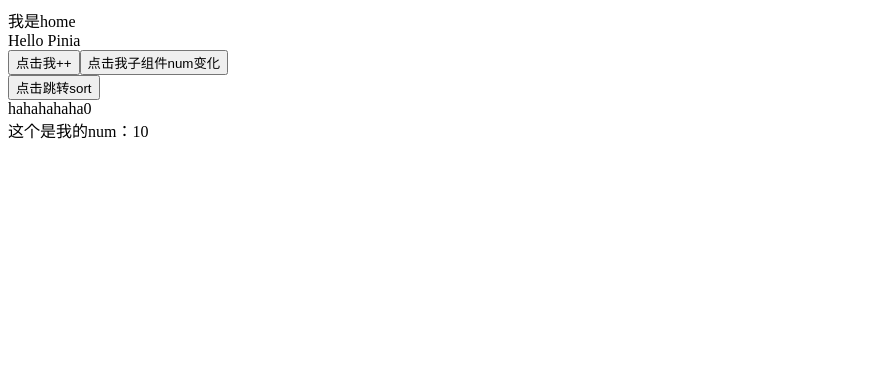
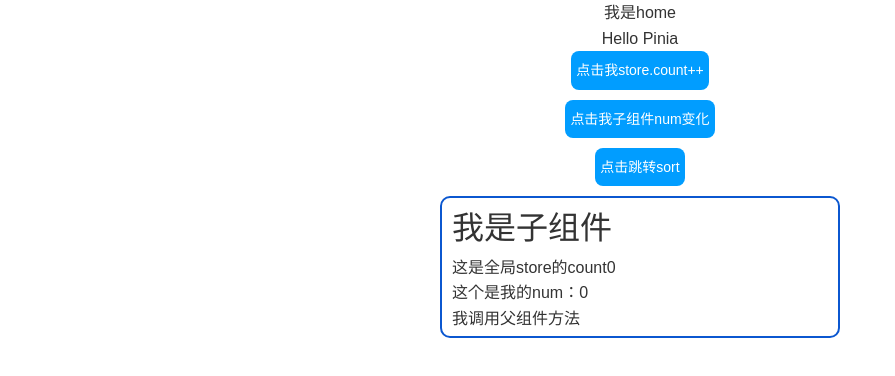
Before and after one commit to bwu-suai/vue-demo, a Vue app: page /mas/ in a window 1280 px wide. Shown: the top 376 px of the page, without its empty margins (0-895 px from the left). Built offline with nearby package versions, Linux system fonts and the light colour scheme.

Commit message:
去除css全局样式，添加子组件更改父组件

```diff
--- a/src/components/HelloWorld.vue
+++ b/src/components/HelloWorld.vue
@@ -1,13 +1,20 @@
 <template>
-  <div>hahahahaha{{ store.count }}</div>
-  <div>这个是我的num：{{ num }}</div>
+  <div class="box1">
+    <h1>我是子组件</h1>
+    <div>这是全局store的count{{ store.count }}</div>
+    <div>这个是我的num：{{ num }}</div>
+
+    <button @click="invokeParent">我调用父组件方法</button>
+  </div>
 </template>
 
 <script setup lang="ts">
 import { userNumStore } from "@/store/index";
-import { ref, reactive, watch } from "vue";
+import { ref, reactive, watch, onMounted, inject } from "vue";
 const store = userNumStore();
 const num = ref(0);
+
+const { parentFun } = inject<{ parentFun: () => void }>("homeParent");
 
 let hahah = () => {
   console.log("你好啊啊啊啊啊");
@@ -24,9 +31,15 @@ const objData = reactive<objType>({
   },
 });
 
+onMounted(() => {});
+
 watch(objData, (d) => {
   console.log(d.name);
 });
+
+const invokeParent = () => {
+  parentFun();
+};
 
 defineExpose({
   hahah,
@@ -35,8 +48,12 @@ defineExpose({
 });
 </script>
 
-<style scoped>
-.read-the-docs {
-  color: #888;
+<style scoped lang="scss">
+.box1 {
+  width: 400px;
+  height: max-content;
+  border: 2px solid #0b57d0;
+  border-radius: 10px;
+  padding: 5px 10px;
 }
 </style>
--- a/src/pages/NotFound/index.vue
+++ b/src/pages/NotFound/index.vue
@@ -1,5 +1,14 @@
 <template>
   <h1>404 页面不存在</h1>
+
+  <button @click="goHomepage">去home页面</button>
 </template>
-<script lang="ts" setup></script>
+<script lang="ts" setup>
+import { useRouter } from "vue-router";
+const route = useRouter();
+
+const goHomepage = () => {
+  route.replace("/");
+};
+</script>
 <style scoped lang="scss"></style>
--- a/src/pages/home/index.vue
+++ b/src/pages/home/index.vue
@@ -1,25 +1,29 @@
 <template>
-  <div>我是home</div>
-  <div>{{ store.message }}</div>
+  <div class="homeBigbox">
+    <div>我是home</div>
+    <div>{{ store.message }}</div>
 
-  <button @click="clickButton">点击我++</button>
-  <button @click="setHelloNum">点击我子组件num变化</button>
+    <button class="marginB" @click="clickButton">点击我store.count++</button>
+    <button class="marginB" @click="setHelloNum">点击我子组件num变化</button>
 
-  <div>
-    <button @click="goSortFun()">点击跳转sort</button>
+    <div>
+      <button class="marginB" @click="goSortFun()">点击跳转sort</button>
+    </div>
+    <HelloWorld ref="helloworld" />
   </div>
-  <HelloWorld ref="helloworld" />
 </template>
 
 <script setup lang="ts">
 import { userNumStore } from "@/store/index";
-import { onMounted, ref } from "vue";
+import { onMounted, getCurrentInstance, useTemplateRef, provide } from "vue";
 import HelloWorld from "@/components/HelloWorld.vue";
 import { useRouter } from "vue-router";
 const store = userNumStore();
 const route = useRouter();
+const currentThis = getCurrentInstance();
 
-const helloworld = ref<InstanceType<typeof HelloWorld>>(null);
+// 获取子组件ref
+const helloworld = useTemplateRef("helloworld");
 
 const clickButton = () => {
   store.count++;
@@ -31,19 +35,44 @@ const setHelloNum = () => {
 };
 
 onMounted(() => {
-  console.log(helloworld.value);
-  helloworld.value.hahah();
+  console.log("hahahahahah", currentThis);
 });
 
 const goSortFun = () => {
   route.push("/sort?hahah=就是这样的哈哈哈哈1111");
 };
+
+const parentFun = () => {
+  console.log("我是父组件方法！！！");
+};
+
+provide("homeParent", {
+  parentFun,
+});
 </script>
 
 <style scoped lang="scss">
-.box1 {
-  span {
-    color: red;
+.homeBigbox {
+  width: 100%;
+  display: flex;
+  flex-direction: column;
+  align-items: center;
+
+  button {
+    padding: 8px 5px;
+    box-sizing: border-box;
+    background-color: #019dff;
+    border-radius: 8px;
+    display: flex;
+    align-items: center;
+    justify-content: center;
+    font-size: 14px;
+    color: #fff;
+    cursor: pointer;
+  }
+
+  .marginB {
+    margin-bottom: 10px;
   }
 }
 </style>
--- a/src/pages/sort/index.vue
+++ b/src/pages/sort/index.vue
@@ -1,24 +1,37 @@
 <template>
   <div>我是sort</div>
   <div>{{ store.msg }}</div>
+  <div class="backClass" @click="goback()">返回</div>
 </template>
 
 <script setup lang="ts">
 import { userNumStore } from "@/store/index";
 import { onMounted } from "vue";
-import { useRoute } from "vue-router";
+import { useRoute, useRouter } from "vue-router";
 const store = userNumStore();
 const route = useRoute();
+const router = useRouter();
 
 onMounted(() => {
   console.log(route.query.hahah);
 });
+
+const goback = () => {
+  router.back();
+};
 </script>
 
 <style scoped lang="scss">
-.box1 {
-  span {
-    color: red;
-  }
+.backClass {
+  width: 80px;
+  height: 25px;
+  background-color: #019dff;
+  border-radius: 8px;
+  display: flex;
+  align-items: center;
+  justify-content: center;
+  font-size: 14px;
+  color: #fff;
+  cursor: pointer;
 }
 </style>
--- a/src/router/index.ts
+++ b/src/router/index.ts
@@ -1,4 +1,4 @@
-import { createRouter, RouteRecordRaw, createWebHashHistory } from "vue-router";
+import { createRouter, RouteRecordRaw, createWebHistory } from "vue-router";
 
 const routes: RouteRecordRaw[] = [
   {
@@ -22,7 +22,7 @@ const routes: RouteRecordRaw[] = [
 // 创建路由实例
 const router = createRouter({
   // 历史模式：createWebHistory (HTML5 模式，无 #)；createWebHashHistory (哈希模式，带 #)
-  history: createWebHashHistory(import.meta.env.BASE_URL), // BASE_URL 从 .env 文件获取（默认为 '/'）
+  history: createWebHistory('/mas'), // BASE_URL 从 .env 文件获取（默认为 '/'）
   routes, // 路由规则
 });
 
--- a/src/style.css
+++ b/src/style.css
@@ -0,0 +1,94 @@
+/* CSS Reset */
+
+/* Box-sizing reset to avoid box model issues */
+*, *::before, *::after {
+  box-sizing: border-box;
+  margin: 0;
+  padding: 0;
+}
+
+/* Remove default list styles */
+ul, ol {
+  list-style: none;
+}
+
+/* Remove default link styles */
+a {
+  text-decoration: none;
+  color: inherit;
+}
+
+/* Remove default table spacing */
+table {
+  border-collapse: collapse;
+  border-spacing: 0;
+}
+
+/* Remove default form styles */
+input, select, textarea, button {
+  background: none;
+  border: none;
+  font: inherit;
+  color: inherit;
+  outline: none;
+}
+
+/* Set default font family */
+body {
+  font-family: Arial, sans-serif;
+  line-height: 1.6;
+  background-color: #fff;
+  color: #333;
+}
+
+/* Reset headings */
+h1, h2, h3, h4, h5, h6 {
+  font-weight: normal;
+  margin: 0;
+}
+
+/* Reset blockquotes */
+blockquote {
+  quotes: none;
+}
+
+blockquote::before, blockquote::after {
+  content: '';
+}
+
+/* Remove default form input styles */
+input[type="checkbox"], input[type="radio"] {
+  -webkit-appearance: none;
+  -moz-appearance: none;
+  appearance: none;
+  margin: 0;
+}
+
+input[type="checkbox"]:checked, input[type="radio"]:checked {
+  background-color: #007bff;
+  border-color: #007bff;
+}
+
+/* Remove default fieldset border */
+fieldset {
+  border: none;
+  padding: 0;
+  margin: 0;
+}
+
+legend {
+  display: none;
+}
+
+/* Reset images */
+img {
+  max-width: 100%;
+  display: block;
+  height: auto;
+}
+
+/* Remove default form label margins */
+label {
+  display: block;
+  margin-bottom: 0.5em;
+}
```
